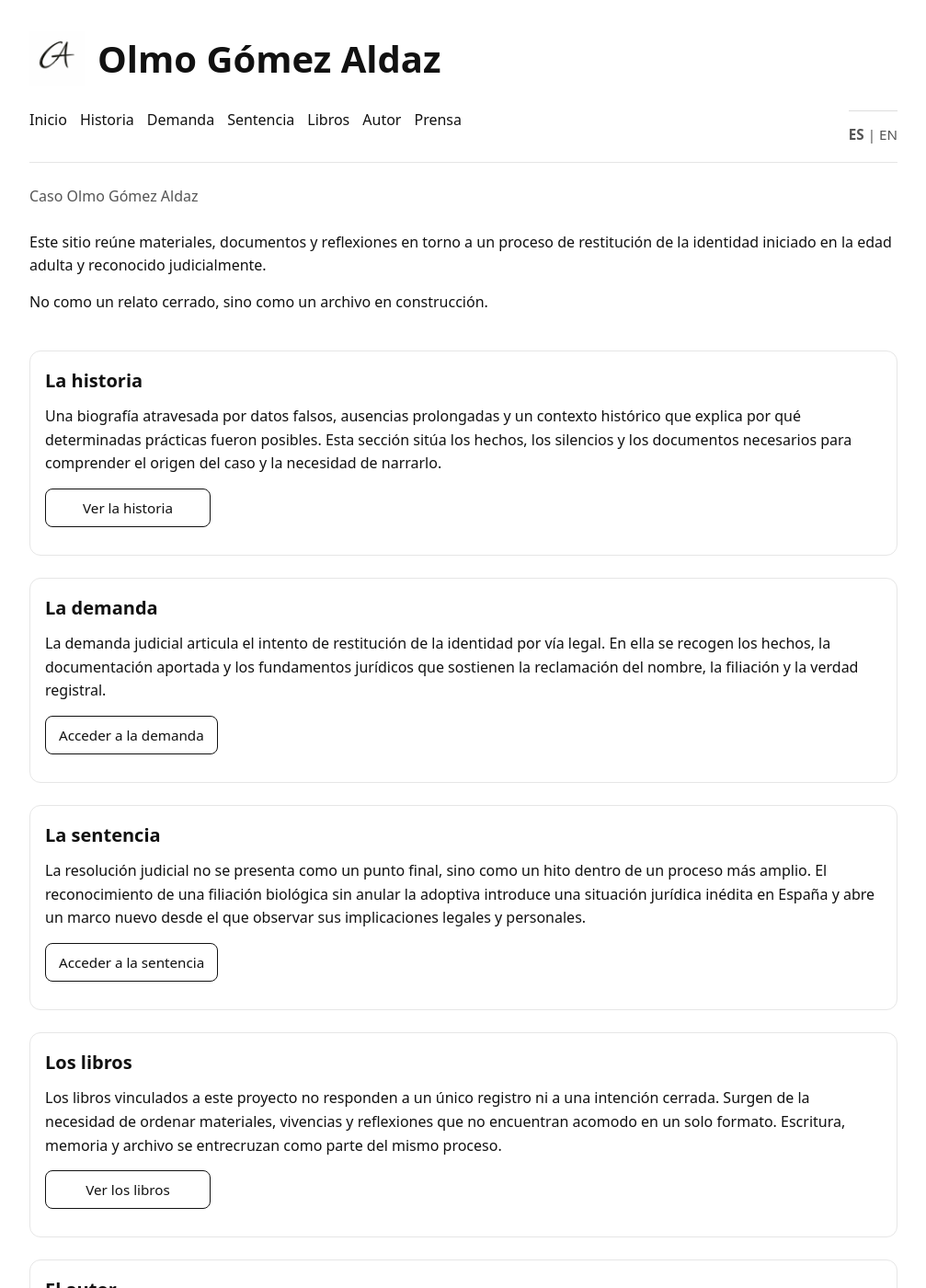
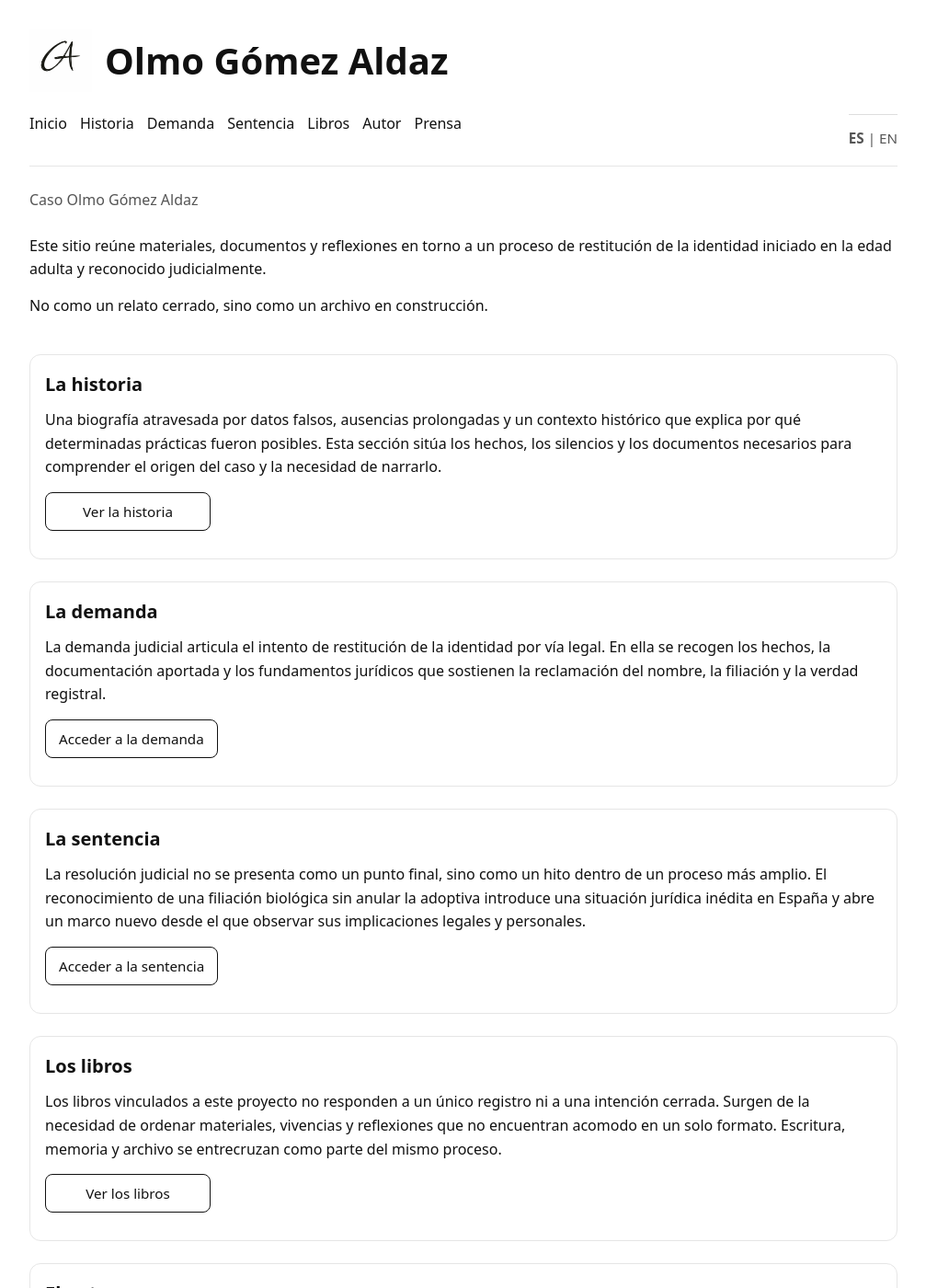
Before and after one commit to olmogaldaz/olmogaldaz.github.io, a Jekyll site: the page built from index.html, in a window 1280 px wide and 1400 px high. Shown: the whole window at 92% size, without its empty margins (136-1143 px from the left). Built offline with Jekyll 4.4.1, drawn with Linux system fonts in a browser that asks for light colours.

Commit message:
Update style.css

```diff
--- a/css/style.css
+++ b/css/style.css
@@ -86,7 +86,7 @@ header h1{
 }
 
 .site-title .logo-ga {
-  height: 60px;   /* ajusta si lo quieres más pequeño */
+  height: 68px;   /* ajusta si lo quieres más pequeño */
   width: auto;
   display: block;
 }
@@ -279,7 +279,7 @@ nav a.active{
   }
 
   .logo-ga {
-    height: 28px;
+    height: 20px;
   }
 
   header h1{
```
